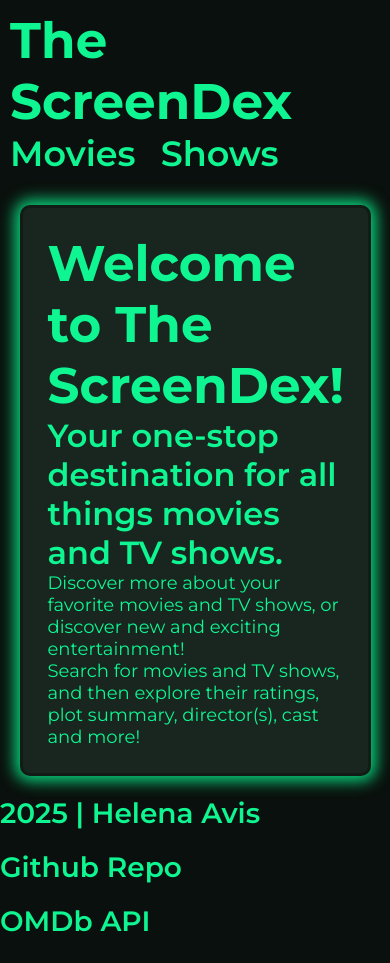
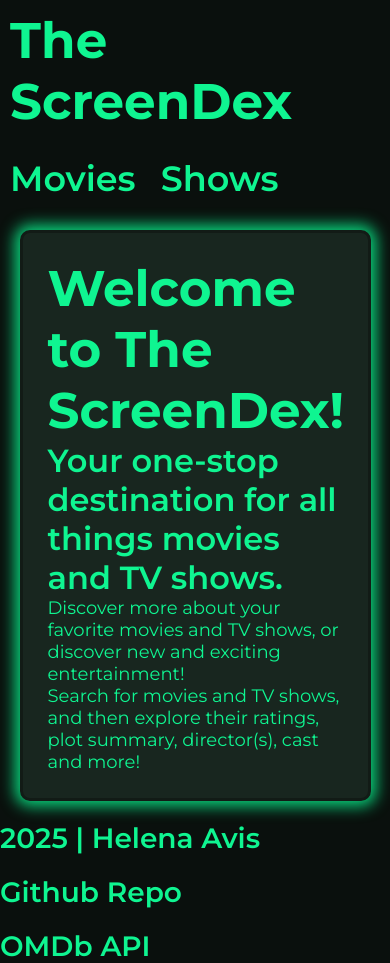
Before and after one commit to HelenaAvis/ScreenDex, a React (Vite) app in the folder ScreenDex/: page / in a window 390 px wide. Before the commit the page ends 938 px from the top, so only its background shows below. Built offline with nearby package versions, Linux system fonts and the light colour scheme; the HTML template or start-up script is replaced by a standard one.

Commit message:
Added larger gap between logo and nav on mobile.

```diff
--- a/ScreenDex/src/components/Header/Header.css
+++ b/ScreenDex/src/components/Header/Header.css
@@ -41,6 +41,7 @@
 @media screen and (max-width: 800px) {
     /* styling for mobile displays */
     .header {
+        gap: 25px;
         flex-direction: column;
         align-items: flex-start;
     }
```
